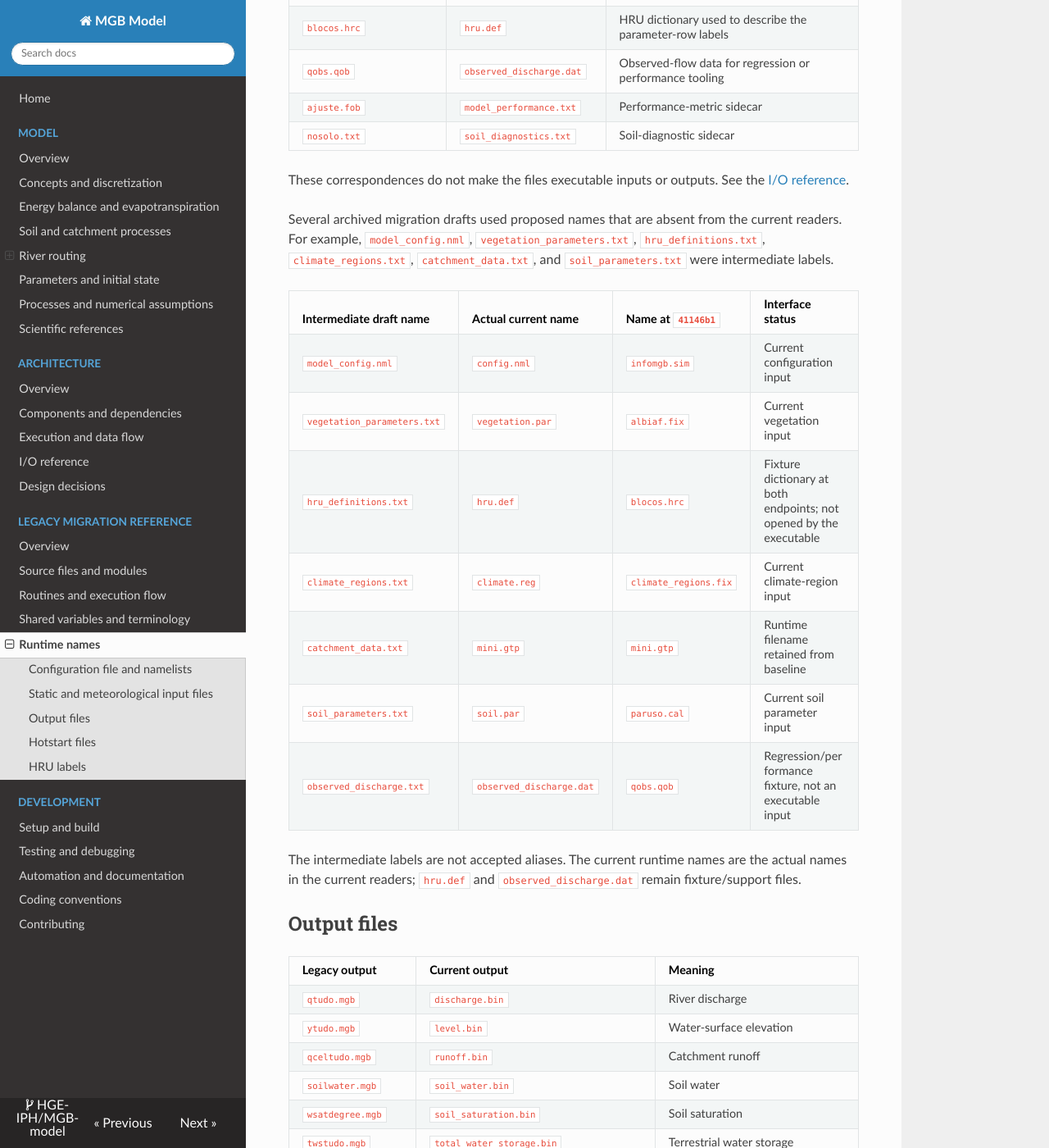
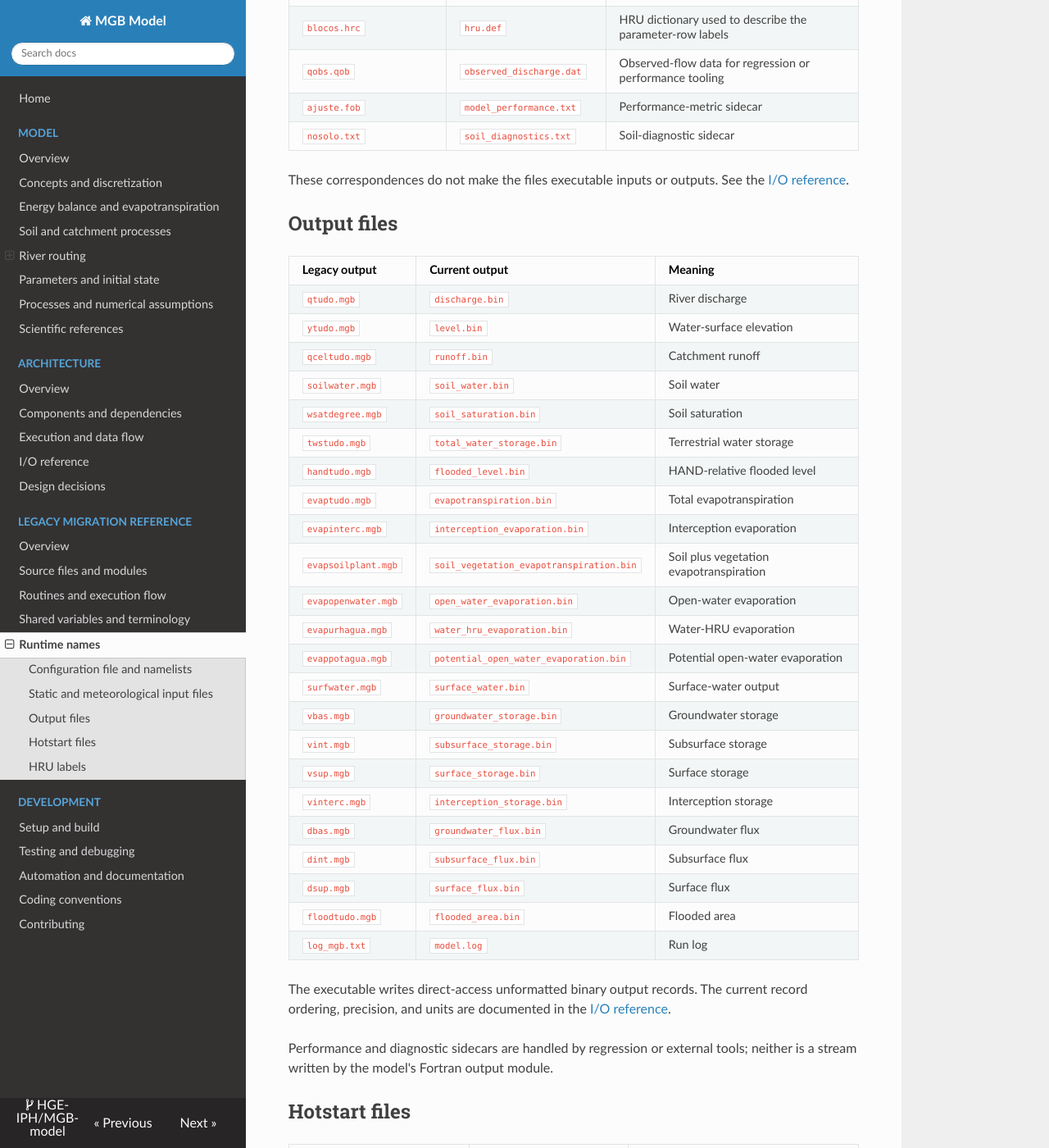
Before and after one commit to hge-iph/mgb-core, an MkDocs documentation site: the page built from docs/migration/runtime-names.md, in a window 1280 px wide and 1400 px high, scrolled down 3554 px. Shown: the whole window at 82% size. Built offline with MkDocs 1.6.1, drawn with Linux system fonts in a browser that asks for light colours; nearby versions of some CDN libraries; some of the changed text lies outside the part shown.

Commit message:
remove intermediate state naming

```diff
--- a/docs/migration/runtime-names.md
+++ b/docs/migration/runtime-names.md
@@ -98,8 +98,8 @@ m/m. The current key names and complete key set are also listed in the
 | `input/sin_dados_defluencia.txt` | `reservoir_outflow.txt` | Reservoir outflow records; the legacy reader hard-coded the `input/` prefix |
 | `hotstartlist.prev` | `hotstart_schedule.txt` | Scheduled hotstart times |
 
-These migration-era support files are not opened by the model's Fortran
-readers. Their fixture/tool correspondences are:
+These legacy support files are not opened by the model's Fortran readers.
+Their fixture/tool correspondences are:
 
 | Legacy fixture or tool file | Current fixture or tool file | Role |
 | --- | --- | --- |
@@ -110,25 +110,6 @@ readers. Their fixture/tool correspondences are:
 
 These correspondences do not make the files executable inputs or outputs. See
 the [I/O reference](../architecture/io-reference.md#input-files).
-
-Several archived migration drafts used proposed names that are absent from
-the current readers. For example, `model_config.nml`,
-`vegetation_parameters.txt`, `hru_definitions.txt`, `climate_regions.txt`,
-`catchment_data.txt`, and `soil_parameters.txt` were intermediate labels.
-
-| Intermediate draft name | Actual current name | Name at `41146b1` | Interface status |
-| --- | --- | --- | --- |
-| `model_config.nml` | `config.nml` | `infomgb.sim` | Current configuration input |
-| `vegetation_parameters.txt` | `vegetation.par` | `albiaf.fix` | Current vegetation input |
-| `hru_definitions.txt` | `hru.def` | `blocos.hrc` | Fixture dictionary at both endpoints; not opened by the executable |
-| `climate_regions.txt` | `climate.reg` | `climate_regions.fix` | Current climate-region input |
-| `catchment_data.txt` | `mini.gtp` | `mini.gtp` | Runtime filename retained from baseline |
-| `soil_parameters.txt` | `soil.par` | `paruso.cal` | Current soil parameter input |
-| `observed_discharge.txt` | `observed_discharge.dat` | `qobs.qob` | Regression/performance fixture, not an executable input |
-
-The intermediate labels are not accepted aliases. The current runtime names
-are the actual names in the current readers; `hru.def` and
-`observed_discharge.dat` remain fixture/support files.
 
 ## Output files
 
```
Also changed, not shown: docs/migration/overview.md (+1 -2 lines).
